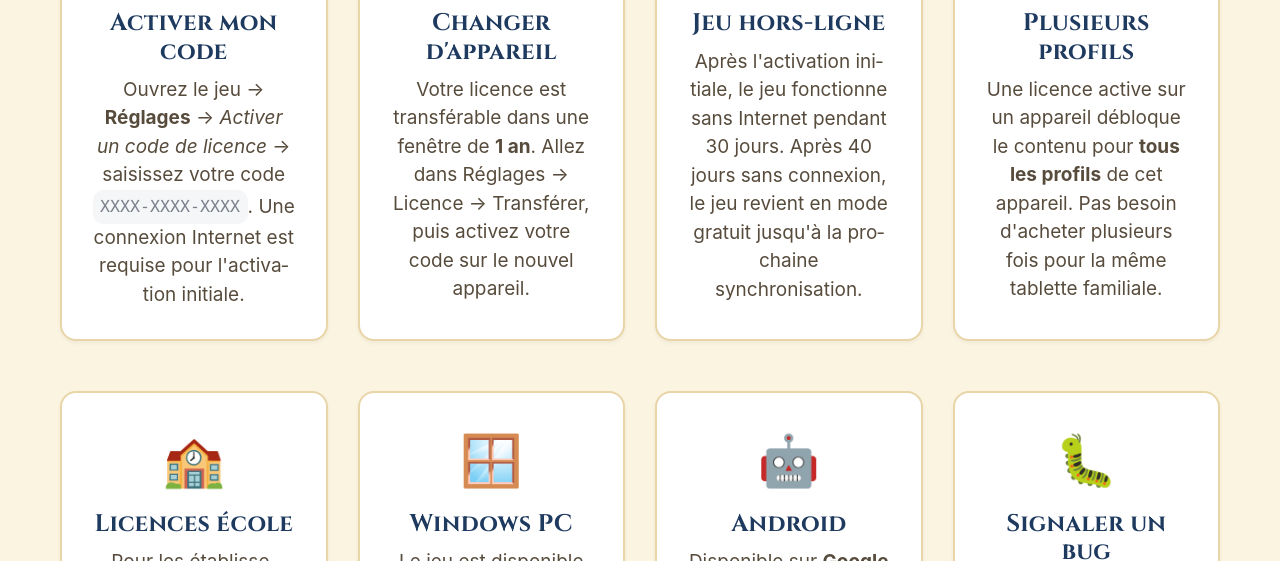
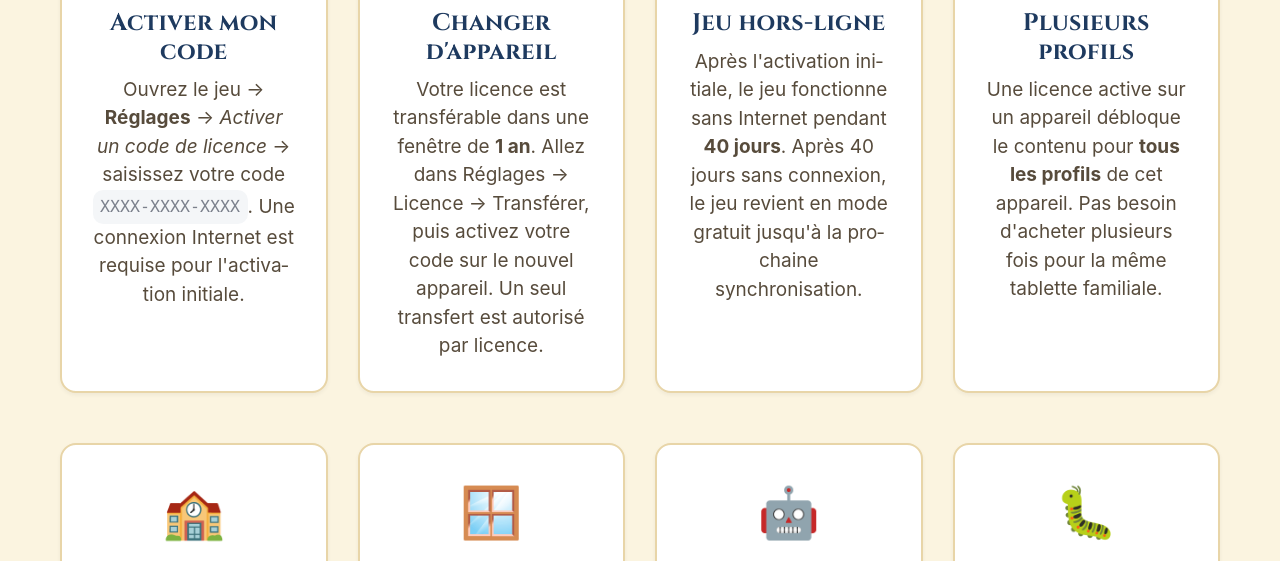
Before and after one commit to coresrdi/mathequete-website, a plain HTML site: page site/support.html in a window 1280 px wide. Shown: the part 714-1275 px from the top of the page. Drawn offline with nearby package versions, Linux system fonts and the light colour scheme.

Commit message:
fix(site): Commit 2 — hors-ligne 40j cohérent, retrait dates iOS/Windows v4.40

```diff
--- a/site/support.html
+++ b/site/support.html
@@ -53,13 +53,13 @@
     <article class="carte">
       <span class="emoji" aria-hidden="true">📱</span>
       <h3>Changer d'appareil</h3>
-      <p>Votre licence est transférable dans une fenêtre de <strong>1 an</strong>. Allez dans Réglages → Licence → Transférer, puis activez votre code sur le nouvel appareil.</p>
+      <p>Votre licence est transférable dans une fenêtre de <strong>1 an</strong>. Allez dans Réglages → Licence → Transférer, puis activez votre code sur le nouvel appareil. Un seul transfert est autorisé par licence.</p>
     </article>
 
     <article class="carte">
       <span class="emoji" aria-hidden="true">📴</span>
       <h3>Jeu hors-ligne</h3>
-      <p>Après l'activation initiale, le jeu fonctionne sans Internet pendant 30 jours. Après 40 jours sans connexion, le jeu revient en mode gratuit jusqu'à la prochaine synchronisation.</p>
+      <p>Après l'activation initiale, le jeu fonctionne sans Internet pendant <strong>40 jours</strong>. Après 40 jours sans connexion, le jeu revient en mode gratuit jusqu'à la prochaine synchronisation.</p>
     </article>
 
     <article class="carte">
```
